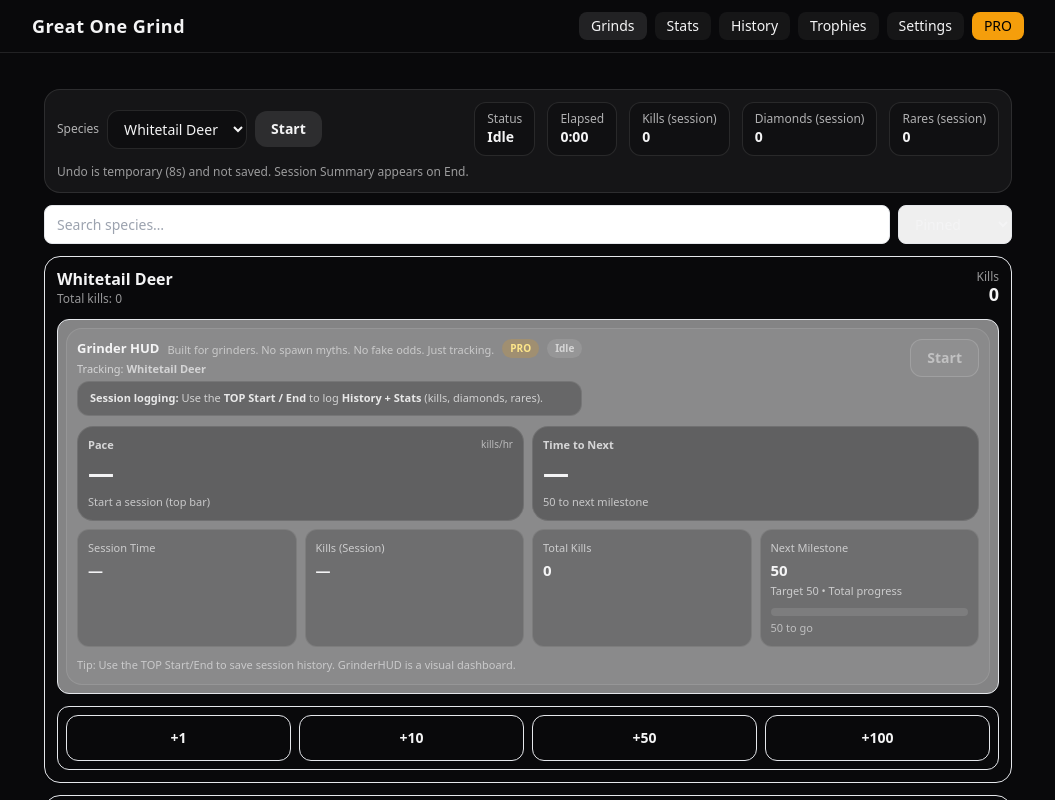
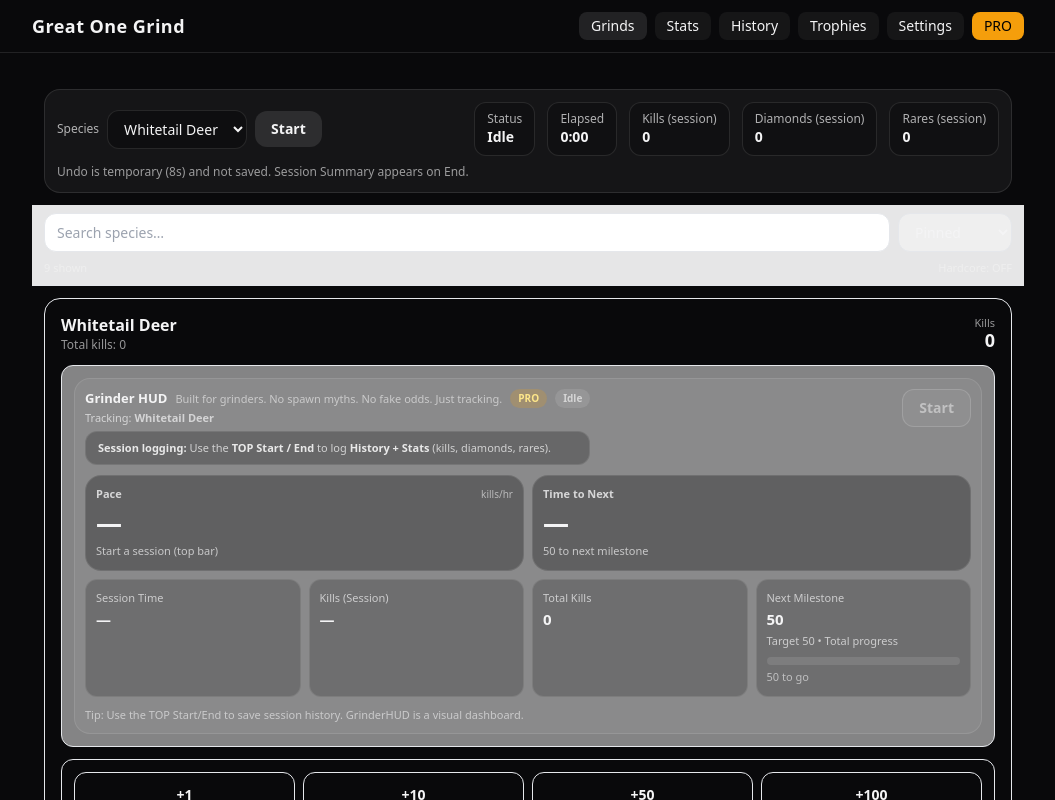
Before and after one commit to Camoford/great-one-grind, a React (Vite) app: page / in a window 1280 px wide. Shown: the top 800 px of the page, without its empty margins (112-1167 px from the left). Built offline with nearby package versions, Linux system fonts and the light colour scheme.

Commit message:
Hardcore UI micro-polish: sticky controls + stronger hierarchy + compact layout

```diff
--- a/components/GrindsList.tsx
+++ b/components/GrindsList.tsx
@@ -49,16 +49,18 @@ export default function GrindsList() {
     <div className="p-3 space-y-3">
       <SessionHUD />
 
+      {/* Sticky controls */}
+      <div className="sticky top-0 z-10 -mx-3 px-3 pt-2 pb-2 bg-white/90 backdrop-blur border-b">
         <div className="flex gap-2">
           <input
-          className="flex-1 rounded-lg border px-3 py-2 text-sm"
+            className="flex-1 rounded-xl border px-3 py-2 text-sm"
             placeholder="Search species…"
             value={search}
             onChange={(e) => setSearch(e.target.value)}
           />
 
           <select
-          className="rounded-lg border px-3 py-2 text-sm"
+            className="rounded-xl border px-3 py-2 text-sm"
             value={sort}
             onChange={(e) => setSort(e.target.value as SortMode)}
           >
@@ -69,6 +71,15 @@ export default function GrindsList() {
           </select>
         </div>
 
+        {/* Micro status line (UI-only) */}
+        <div className="mt-2 flex items-center justify-between text-[11px] opacity-60">
+          <div>{filtered.length} shown</div>
+          <div>{hardcoreMode ? "Hardcore: ON" : "Hardcore: OFF"}</div>
+        </div>
+      </div>
+
+      {/* Cards */}
+      <div className="space-y-3">
         {filtered.map((g) => (
           <GrindCard
             key={g.id}
@@ -78,6 +89,7 @@ export default function GrindsList() {
             resetKills={resetKills}
           />
         ))}
+      </div>
     </div>
   );
 }
@@ -96,46 +108,40 @@ function GrindCard({
   resetKills: (id: string) => void;
 }) {
   return (
-    <div className="rounded-2xl border p-3 space-y-3 shadow-sm">
+    <div className="rounded-2xl border p-3 sm:p-4 space-y-3 shadow-sm">
       {/* Header */}
-      <div className="flex justify-between items-start gap-2">
+      <div className="flex justify-between items-start gap-3">
         <div className="min-w-0">
-          <div className="font-semibold leading-tight">{grind.species}</div>
+          <div className="font-semibold leading-tight truncate">{grind.species}</div>
           <div className="text-xs opacity-60 mt-0.5">
             Total kills: {pretty(grind.kills)}
           </div>
         </div>
 
         <div className="shrink-0 text-right">
-          <div className="text-xs opacity-60">Kills</div>
+          <div className="text-[11px] opacity-60">Kills</div>
           <div className="text-lg font-bold leading-none">{pretty(grind.kills)}</div>
         </div>
       </div>
 
       {/* Insights */}
-      <div className="rounded-xl border bg-white/50 p-2">
+      <div className="rounded-xl border bg-white/50 p-2 sm:p-3">
         <GrinderHUD species={grind.species} />
       </div>
 
       {/* Buttons */}
       {!hardcoreMode ? (
-        <div className="rounded-xl border p-2">
+        <div className="rounded-xl border p-2 sm:p-3">
           <div className="grid grid-cols-4 gap-2">
             {[1, 10, 50, 100].map((n) => (
-              <button
-                key={n}
-                onClick={() => incKills(grind.id, n)}
-                className="rounded-xl border py-3 font-semibold text-sm active:scale-[0.99]"
-              >
-                +{n}
-              </button>
+              <PrimaryBtn key={n} label={`+${n}`} onClick={() => incKills(grind.id, n)} />
             ))}
           </div>
         </div>
       ) : (
         <div className="space-y-3">
-          {/* Fix Mistake panel */}
-          <div className="rounded-xl border p-2">
+          {/* Fix Mistake (muted) */}
+          <div className="rounded-xl border p-2 sm:p-3 bg-black/[0.02]">
             <div className="flex items-center justify-between mb-2">
               <div className="text-xs font-semibold uppercase tracking-wide opacity-70">
                 Fix Mistake
@@ -145,22 +151,17 @@ function GrindCard({
 
             <div className="grid grid-cols-4 gap-2">
               {[-1, -10, -50, -100].map((n) => (
-                <button
+                <MutedBtn
                   key={n}
+                  label={`${n}`}
                   onClick={() => incKills(grind.id, n)}
-                  className="rounded-xl border py-3 text-sm font-semibold opacity-85 active:scale-[0.99]"
-                >
-                  {n}
-                </button>
+                />
               ))}
             </div>
           </div>
 
-          {/* Divider */}
-          <div className="h-px bg-black/10" />
-
-          {/* Add Kills panel */}
-          <div className="rounded-xl border p-2">
+          {/* Add Kills (primary) */}
+          <div className="rounded-xl border p-2 sm:p-3">
             <div className="flex items-center justify-between mb-2">
               <div className="text-xs font-semibold uppercase tracking-wide">
                 Add Kills
@@ -171,31 +172,27 @@ function GrindCard({
             {/* Core row */}
             <div className="grid grid-cols-4 gap-2">
               {[1, 10, 50, 100].map((n) => (
-                <button
+                <PrimaryBtn
                   key={n}
+                  label={`+${n}`}
                   onClick={() => incKills(grind.id, n)}
-                  className="rounded-xl border py-3 text-sm font-bold active:scale-[0.99]"
-                >
-                  +{n}
-                </button>
+                />
               ))}
             </div>
 
             {/* Power row */}
-            <div className="grid grid-cols-4 gap-2 mt-2">
+            <div className="grid grid-cols-2 gap-2 mt-2">
               {[500, 1000].map((n) => (
-                <button
+                <PowerBtn
                   key={n}
+                  label={`+${n}`}
                   onClick={() => incKills(grind.id, n)}
-                  className="rounded-xl border py-3 text-sm font-bold col-span-2 active:scale-[0.99]"
-                >
-                  +{n}
-                </button>
+                />
               ))}
             </div>
           </div>
 
-          {/* Reset (separate) */}
+          {/* Reset (separate, clearly not part of grinding) */}
           <button
             onClick={() => resetKills(grind.id)}
             className="w-full rounded-xl border py-3 text-xs font-semibold opacity-70 active:scale-[0.99]"
@@ -207,3 +204,56 @@ function GrindCard({
     </div>
   );
 }
+
+/* ---------------- Buttons ---------------- */
+
+function PrimaryBtn({
+  label,
+  onClick,
+}: {
+  label: string;
+  onClick: () => void;
+}) {
+  return (
+    <button
+      onClick={onClick}
+      className="rounded-xl border py-3 text-sm font-bold bg-black/[0.03] active:scale-[0.99]"
+    >
+      {label}
+    </button>
+  );
+}
+
+function PowerBtn({
+  label,
+  onClick,
+}: {
+  label: string;
+  onClick: () => void;
+}) {
+  return (
+    <button
+      onClick={onClick}
+      className="rounded-xl border py-3 text-sm font-extrabold bg-black/[0.06] active:scale-[0.99]"
+    >
+      {label}
+    </button>
+  );
+}
+
+function MutedBtn({
+  label,
+  onClick,
+}: {
+  label: string;
+  onClick: () => void;
+}) {
+  return (
+    <button
+      onClick={onClick}
+      className="rounded-xl border py-3 text-sm font-semibold opacity-80 bg-white active:scale-[0.99]"
+    >
+      {label}
+    </button>
+  );
+}
```
Lines whose indentation alone changed are shown as unchanged.
